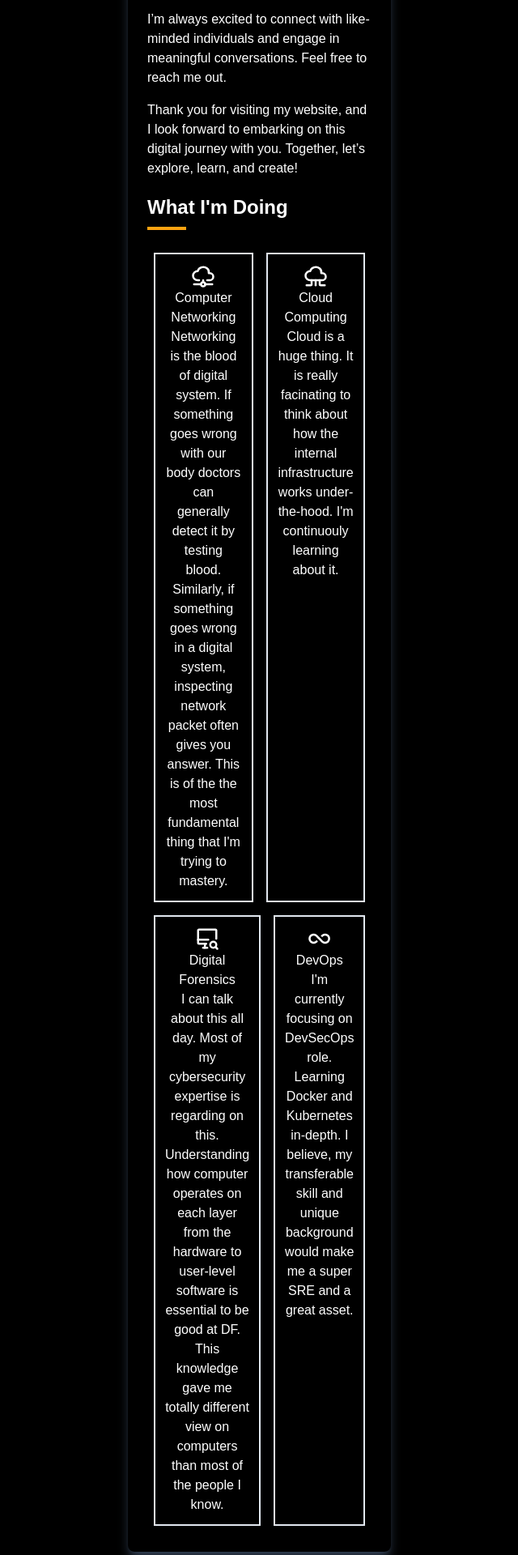
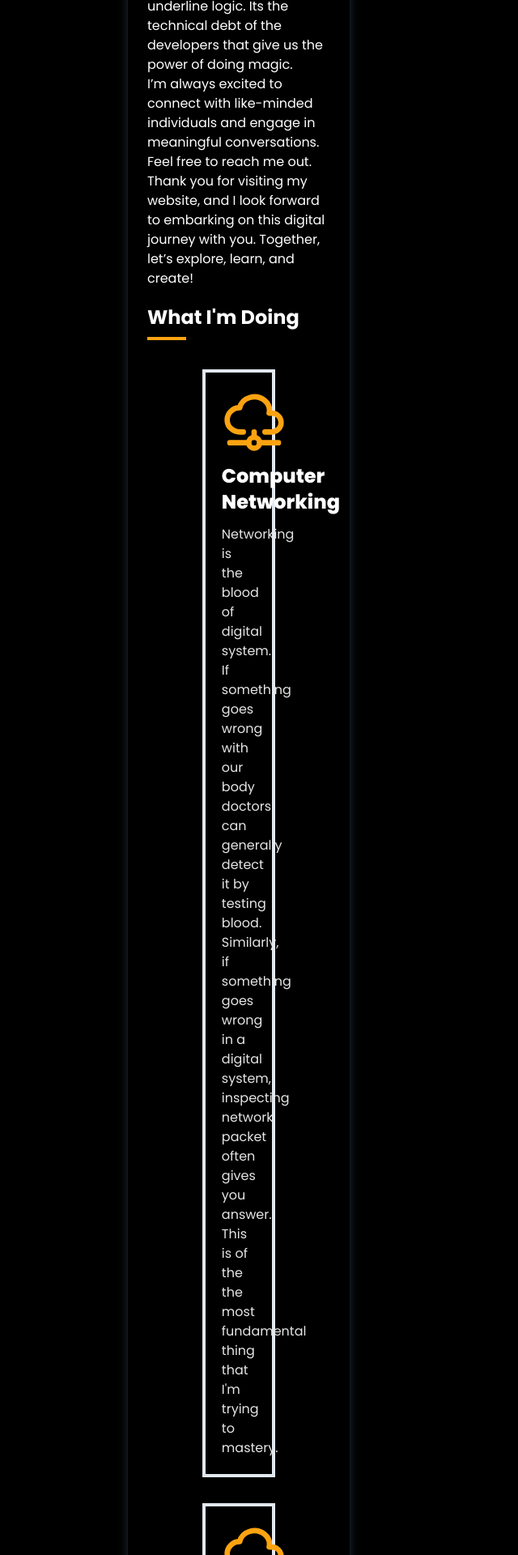
Before and after one commit to kcnaiamh/Personal-Portfolio, a React (Vite) app: page / in a window 1280 px wide. Shown: the part 880-2800 px from the top of the page at 81% size, without its empty margins (422-1062 px from the left). Built offline with nearby package versions, Linux system fonts and the light colour scheme.

Commit message:
almost finished

```diff
--- a/src/APIRequest/APIRequest.js
+++ b/src/APIRequest/APIRequest.js
@@ -2,9 +2,12 @@ import axios from "axios";
 
 const BASE_URL = "/src/DB";
 
-async function getCerts() {
-	let res = await axios.get(BASE_URL + "/certs.json");
+export async function getPortfoliInfo() {
+	let res = await axios.get(BASE_URL + "/portfolio.json");
 	return res.data;
 }
 
-export default getCerts;
+export async function getAboutMeInfo() {
+	let res = await axios.get(BASE_URL + "/about.json");
+	return res.data;
+}
--- /dev/null
+++ b/src/DB/about.json
@@ -0,0 +1,18 @@
+[
+  {
+    "name": "Computer Networking",
+    "description": "Networking is the blood of digital system. If something goes wrong with our body doctors can generally detect it by testing blood. Similarly, if something goes wrong in a digital system, inspecting network packet often gives you answer. This is of the the most fundamental thing that I'm trying to mastery."
+  },
+  {
+    "name": "Cloud Computing",
+    "description": "Cloud is a huge thing. It is really facinating to think about how the internal infrastructure works under-the-hood. I'm continuouly learning about it."
+  },
+  {
+    "name": "Digital Forensics",
+    "description": "I can talk about this all day. Most of my cybersecurity expertise is regarding on this. Understanding how computer operates on each layer from the hardware to user-level software is essential to be good at DF. This knowledge gave me totally different view on computers than most of the people I know."
+  },
+  {
+    "name": "DevOps",
+    "description": "I'm currently focusing on DevSecOps role. Learning Docker and Kubernetes in-depth. I believe, my transferable skill and unique background would make me a super SRE and a great asset."
+  }
+]
--- a/src/components/Header.jsx
+++ b/src/components/Header.jsx
@@ -88,7 +88,7 @@ const Header = () => {
 					<div className="mx-10 space-y-4">
 						<div>
 							<p className="text-gray-400 text-xs text-transform: uppercase">
-								Year Left
+								Remaining Year
 							</p>
 							<div>
 								{days < 10 ? "0" + days : days}:
--- a/src/index.css
+++ b/src/index.css
@@ -1,8 +1,8 @@
+@import url("https://fonts.googleapis.com/css2?family=Poppins:wght@100;200;300;400;500;600;700;800;900&display=swap");
+
 @tailwind base;
 @tailwind components;
 @tailwind utilities;
-
-@import url("https://fonts.googleapis.com/css2?family=Poppins:wght@100;200;300;400;500;600;700;800;900&display=swap");
 
 @layer base {
 	* {
--- a/src/pages/About.jsx
+++ b/src/pages/About.jsx
@@ -1,43 +1,46 @@
-import React from "react";
+import React, { useEffect, useState } from "react";
 import Layout from "../layout/Layout";
 import { CgInfinity } from "react-icons/cg";
 import { TbCloudComputing } from "react-icons/tb";
 import { TbCloudNetwork } from "react-icons/tb";
 import { TbDeviceImacSearch } from "react-icons/tb";
+import { getAboutMeInfo } from "../APIRequest/APIRequest";
 
 const AboutPage = () => {
+	const [dbInfo, setDBInfo] = useState([]);
+
+	useEffect(() => {
+		(async () => {
+			let res = await getAboutMeInfo();
+			setDBInfo(res);
+		})();
+	}, []);
+
 	return (
 		<Layout>
 			<h1 className="capitalize font-bold text-2xl mb-2">Who Am I?</h1>
 			<div class="w-12 h-1 bg-[#FCA311] mb-5" />
 			<div className="space-y-4">
-				<p>
 				Welcome to my corner of the internet! I’m thrilled to have you here.
-				</p>
-				<p>
+				<br />
 				So, who am I? I'm Naim. A Computer Science & Engineering undergraduate
 				student at SUST.
-				</p>
-				<p>
-					You have seen Matrix movie, right? In that movie, Neo could control
-					the simulation as his will. Similarly, the control over tech drives
-					me. I want to know everything in every layer so well that I can
-					control and manipulate any digital system.
-				</p>
-				<p>
+				<br />
+				You have seen Matrix movie, right? In that movie, Neo could control the
+				simulation as his will. Similarly, the control over tech drives me. I
+				want to know everything in every layer so well that I can control and
+				manipulate any digital system.
+				<br />
 				Some people call it hacking, some call it magic. For me, its just
 				understanding the underline logic. Its the technical debt of the
 				developers that give us the power of doing magic.
-				</p>
-				<p>
-					I’m always excited to connect with like-minded individuals and engage
-					in meaningful conversations. Feel free to reach me out.
-				</p>
-				<p>
+				<br />
+				I’m always excited to connect with like-minded individuals and engage in
+				meaningful conversations. Feel free to reach me out.
+				<br />
 				Thank you for visiting my website, and I look forward to embarking on
 				this digital journey with you. Together, let’s explore, learn, and
 				create!
-				</p>
 			</div>
 
 			<h1 className="capitalize font-bold text-2xl mb-2 mt-5">
@@ -45,54 +48,43 @@ const AboutPage = () => {
 			</h1>
 			<div class="w-12 h-1 bg-[#FCA311] mb-5" />
 			<div className="flex-col">
-				<div className="flex">
-					<div className="flex-1 p-3 border-2 m-2 border-slate-200">
-						<TbCloudNetwork size="30" className="mx-auto" />
-						<center>Computer Networking</center>
-						<center>
-							Networking is the blood of digital system. If something goes wrong
-							with our body doctors can generally detect it by testing blood.
-							Similarly, if something goes wrong in a digital system, inspecting
-							network packet often gives you answer. This is of the the most
-							fundamental thing that I'm trying to mastery.
-						</center>
-					</div>
-
-					<div className="flex-1 p-3 border-2 m-2 border-slate-200">
-						<TbCloudComputing size="30" className="mx-auto" />
-						<center>Cloud Computing</center>
-						<center>
-							Cloud is a huge thing. It is really facinating to think about how
-							the internal infrastructure works under-the-hood. I'm continuouly
-							learning about it.
-						</center>
-					</div>
-				</div>
-				<div className="flex">
-					<div className="flex-1 p-3 border-2 m-2 border-slate-200">
-						<TbDeviceImacSearch size="30" className="mx-auto" />
-						<center>Digital Forensics</center>
-						<center>
-							I can talk about this all day. Most of my cybersecurity expertise
-							is regarding on this. Understanding how computer operates on each
-							layer from the hardware to user-level software is essential to be
-							good at DF. This knowledge gave me totally different view on
-							computers than most of the people I know.
-						</center>
-					</div>
-					<div className="flex-1 p-3 border-2 m-2 border-slate-200">
-						<CgInfinity size="30" className="mx-auto" />
-						<center>DevOps</center>
-						<center>
-							I'm currently focusing on DevSecOps role. Learning Docker and
-							Kubernetes in-depth. I believe, my transferable skill and unique
-							background would make me a super SRE and a great asset.
-						</center>
-					</div>
+				<div className="flex flex-wrap justify-center">
+					{dbInfo.map((item, index) => (
+						<BuildCard name={item["name"]} desc={item["description"]} />
+					))}
 				</div>
 			</div>
 		</Layout>
 	);
 };
 
+const BuildCard = ({ name, desc }) => {
+	return (
+		<div className="w-2/5 border-4 m-4 p-5 border-slate-200">
+			{console.log(`${name} | ${desc}`)}
+			{name === "Computer Networking" && (
+				<TbCloudNetwork size="30" className="mx-auto text-[#FCA311] size-20" />
+			)}
+			{name === "Cloud Computing" && (
+				<TbCloudComputing
+					size="30"
+					className="mx-auto text-[#FCA311] size-20"
+				/>
+			)}
+			{name === "Digital Forensics" && (
+				<TbDeviceImacSearch
+					size="30"
+					className="mx-auto text-[#FCA311] size-20"
+				/>
+			)}
+			{name === "DevOps" && (
+				<CgInfinity size="30" className="mx-auto text-[#FCA311] size-20" />
+			)}
+
+			<h1 className="font-extrabold text-2xl py-3">{name}</h1>
+			<div className="text-[#E5E5E5]">{desc}</div>
+		</div>
+	);
+};
+
 export default AboutPage;
--- a/src/pages/Portfolio.jsx
+++ b/src/pages/Portfolio.jsx
@@ -1,6 +1,6 @@
 import React, { useEffect, useRef, useState } from "react";
 import Layout from "../layout/Layout";
-import getCerts from "../APIRequest/APIRequest";
+import { getPortfoliInfo } from "../APIRequest/APIRequest";
 import PortfolioCards from "../components/PortfolioCards";
 import ChipTabs, { tabs } from "../components/PortfolioTabBar";
 
@@ -16,7 +16,7 @@ const PortfolioPage = () => {
 
 	useEffect(() => {
 		(async () => {
-			let res = await getCerts();
+			let res = await getPortfoliInfo();
 			setDBInfo(res);
 		})();
 	}, []);
```
Also changed, not shown: src/DB/portfolio.json (renamed from src/DB/certs.json). Lines whose indentation alone changed are shown as unchanged.
